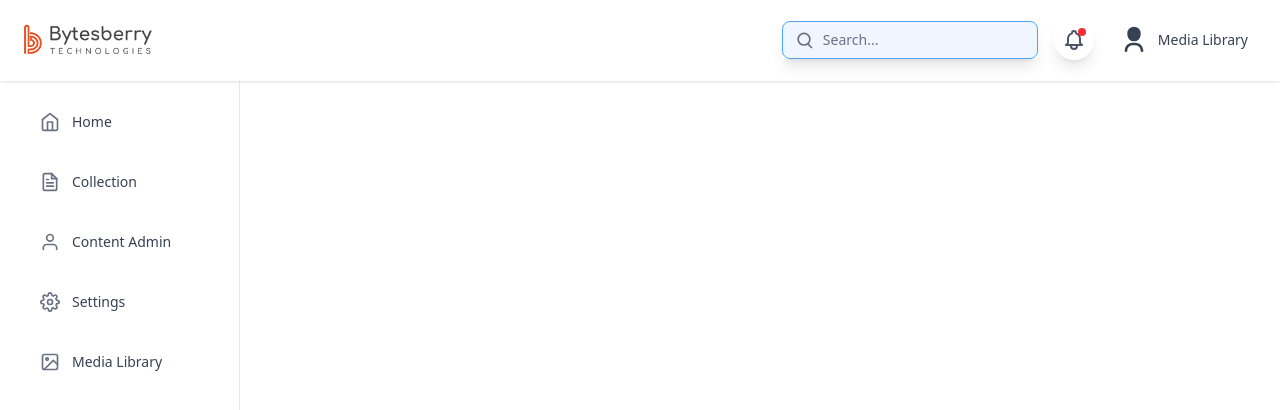
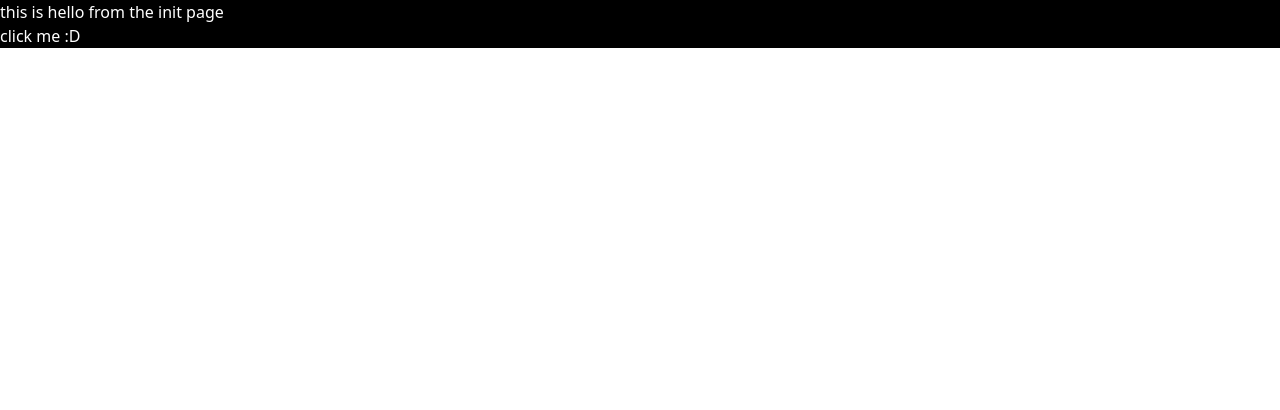
Before and after one commit to Waglogy/agile-cms, a React (Vite) app in the folder frontend/: page /admin/media-library in a window 1280 px wide. Shown: the top 410 px of the page. Built offline with nearby package versions, Linux system fonts and the light colour scheme.

Commit message:
frontend fix

```diff
--- a/frontend/src/App.jsx
+++ b/frontend/src/App.jsx
@@ -1,4 +1,4 @@
-import React from 'react'
+import React, { useRef, useState } from 'react'
 import { BrowserRouter as Router, Routes, Route } from 'react-router-dom'
 import LoginForm from './areas/public/loginForm.component'
 import SignupForm from './areas/public/signupForm.components'
@@ -6,20 +6,58 @@ import AdminPage from './areas/admin/dashboard/systemadmin/AdminPage'
 import ContentBuilder from './areas/admin/dashboard/systemadmin/ContentBuilder'
 import ContentManager from './areas/contentManager/contentManager'
 import MediaLibrary from './areas/contentManager/mediaLibrary'
+import { Init } from './areas/admin/dashboard/systemadmin/Init'
 
 function App() {
+  // for the init component
+  const [databases, setDatabases] = useState([])
+  const databasesRef = useRef()
+  const clickHandler = async (e) => {
+    e.preventDefault()
+    const res = await fetch('http://localhost:3000/api/list-databases')
+    const data = await res.json()
+    console.log(data)
+
+    // Update both ref and state
+    databasesRef.current = data.data
+    setDatabases(data.data)
+
+    console.log(`this is databasesref: `, databasesRef.current)
+  }
   return (
-    <Router>
-      <Routes>
-        <Route path="/" element={<SignupForm />} />
-        <Route path="/login" element={<LoginForm />} />
-        {/* Admin Panel Route */}
-        <Route path="/admin" element={<AdminPage />} />
-        <Route path="/admin/content-builder" element={<ContentBuilder />} />
-        <Route path="/admin/content-manager" element={<ContentManager />} />
-        <Route path="/admin/media-library" element={<MediaLibrary />} />
-      </Routes>
-    </Router>
+    // <Router>
+    //   <Routes>
+    //     <Route path="/" element={<SignupForm />} />
+    //     <Route path="/login" element={<LoginForm />} />
+    //     {/*  protected Panel Routes */}
+
+    //     {/* need to wrap with a auth context */}
+
+    //     <Route path="/init" element={<Init />} />
+    //     <Route path="/admin" element={<AdminPage />} />
+    //     <Route path="/admin/content-builder" element={<ContentBuilder />} />
+    //     <Route path="/admin/content-manager" element={<ContentManager />} />
+    //     <Route path="/admin/media-library" element={<MediaLibrary />} />
+    //   </Routes>
+    // </Router>
+    <div>
+      <h1>this is hello from the init page</h1>
+      <div>
+        {/* <select name="" id=""></select> */}
+        <button onClick={clickHandler}>click me :D</button>
+      </div>
+
+      <div>
+        {databases.length > 0 && (
+          <div>
+            select database for your project :3
+            {databases.map((database, idx) => (
+              <h1 key={idx}>{database.datname}</h1>
+            ))}
+          </div>
+        )}
+      </div>
+    </div>
   )
 }
 
--- /dev/null
+++ b/frontend/src/areas/admin/dashboard/systemadmin/Init.jsx
@@ -0,0 +1,18 @@
+import react from 'react'
+export function Init() {
+  const clickHandler = async (e) => {
+    e.preventDefault()
+    const res = await fetch('http://localhost:3000/api/list-databases')
+    const data = await res.json()
+    console.log(data)
+  }
+  return (
+    <>
+      <h1>this is hello from the init page</h1>
+      <div>
+        {/* <select name="" id=""></select> */}
+        <button onClick={clickHandler}>click me :D</button>
+      </div>
+    </>
+  )
+}
```
